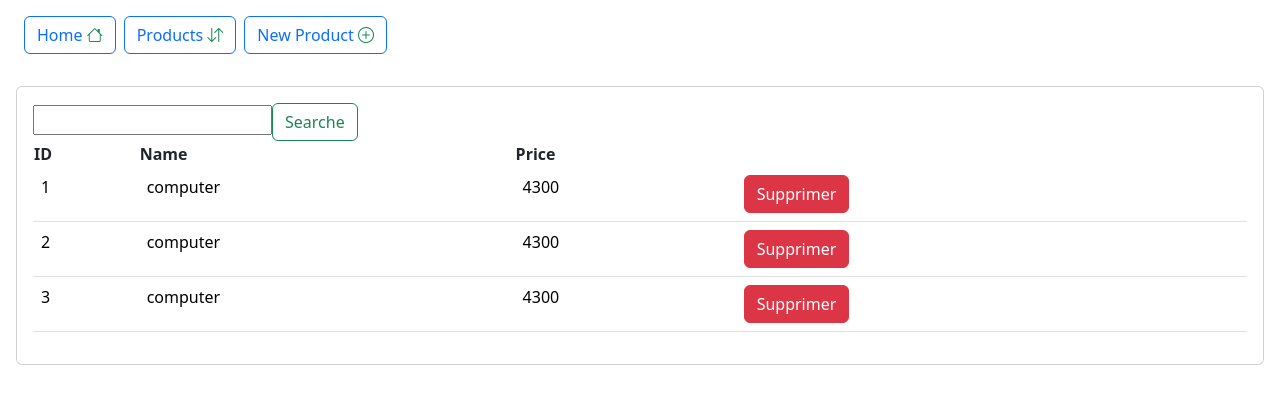
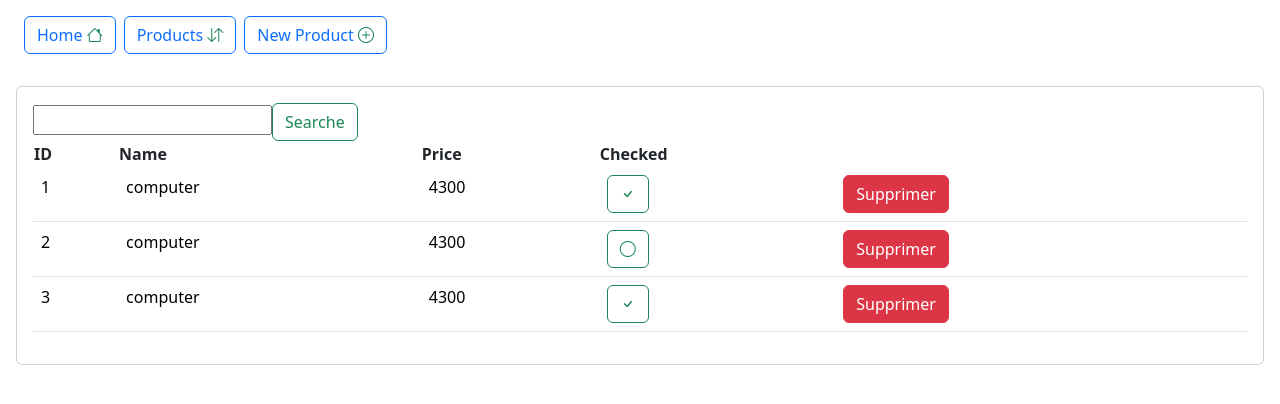
Before and after one commit to devAhansal/Activite-Pratique-N-4-Angular-Spring, an Angular app in the folder VueApp/: page /products in a window 1280 px wide. Shown: the top 404 px of the page. Built offline with nearby package versions, Linux system fonts and the light colour scheme.

Commit message:
Display products in a table using the products array

```diff
--- a/VueApp/src/app/products/products.component.html
+++ b/VueApp/src/app/products/products.component.html
@@ -5,20 +5,26 @@
         <input [(ngModel)]="keyword" type="text">
         <button (click)="search()" class="btn btn-outline-success">Searche</button>
       </div>
-           {{ keyword}}
+      {{ keyword }}
       <table class="table">
         <thead>
         <th>ID</th>
         <th>Name</th>
         <th>Price</th>
+        <th>Checked</th>
         </thead>
         <tbody *ngIf="products">
-                    <tr *ngFor="let item of products">
-                        <td>{{item.id}}</td>
-                        <td>{{item.name}}</td>
-                        <td>{{item.price}}</td>
+        <tr *ngFor="let product of products">
+          <td>{{ product.id }}</td>
+          <td>{{ product.name }}</td>
+          <td>{{ product.price }}</td>
           <td>
-                            <button (click)="deleteProduct(item)" class="btn  btn-danger">Supprimer</button>
+            <button (click)="handleCheckProduct(product)" class="btn btn-outline-success">
+              <i [class]="product.checked?'bi bi-check':'bi bi-circle'"></i>
+            </button>
+          </td>
+          <td>
+            <button (click)="deleteProduct(product)" class="btn  btn-danger">Supprimer</button>
           </td>
         </tr>
         </tbody>
--- a/VueApp/src/app/products/products.component.ts
+++ b/VueApp/src/app/products/products.component.ts
@@ -1,4 +1,4 @@
-import { Component, OnInit } from '@angular/core';
+import {Component, OnInit} from '@angular/core';
 
 @Component({
   selector: 'app-products',
@@ -13,17 +13,24 @@ export class ProductsComponent implements OnInit {
   constructor() {
 
   }
+
   ngOnInit(): void {
     this.products = [
-      { "id": 1, "name": "computer", "price": 4300 },
-      { "id": 2, "name": "computer", "price": 4300 },
-      { "id": 3, "name": "computer", "price": 4300 }
+      {"id": 1, "name": "computer", "price": 4300, "checked": true},
+      {"id": 2, "name": "computer", "price": 4300, "checked": false},
+      {"id": 3, "name": "computer", "price": 4300, "checked": true}
     ];
   }
+
+  handleCheckProduct(product: any) {
+    product.checked = !product.checked;
+  }
+
   deleteProduct(item: any): void {
     let index = this.products.indexOf(item)
     this.products.splice(index, 1);
   }
+
   search(): void {
     console.log(this.keyword);
     console.log(this.products.filter((item: any) => item.name.includes(this.keyword)));
```
Lines whose indentation alone changed are shown as unchanged.
